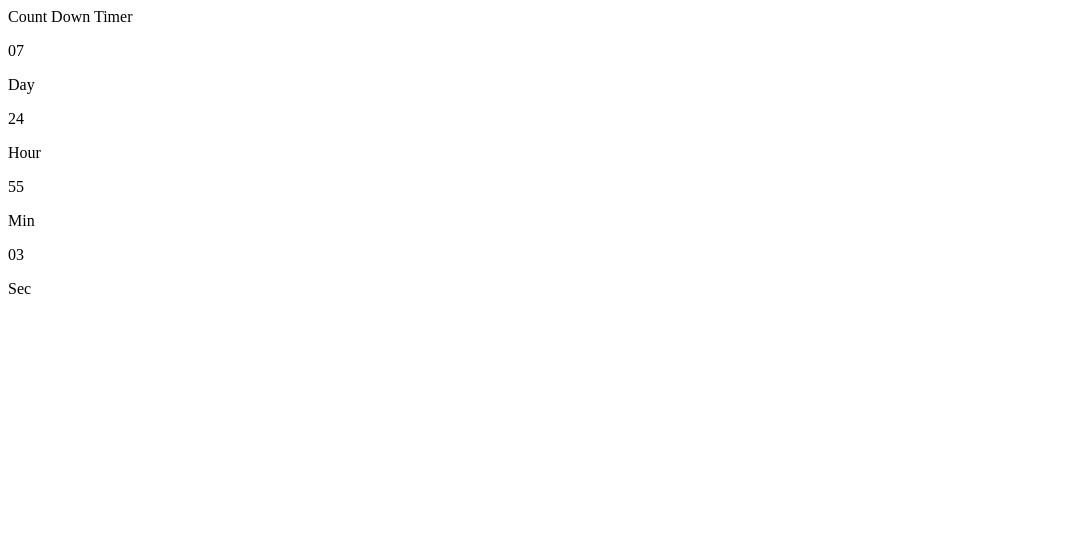
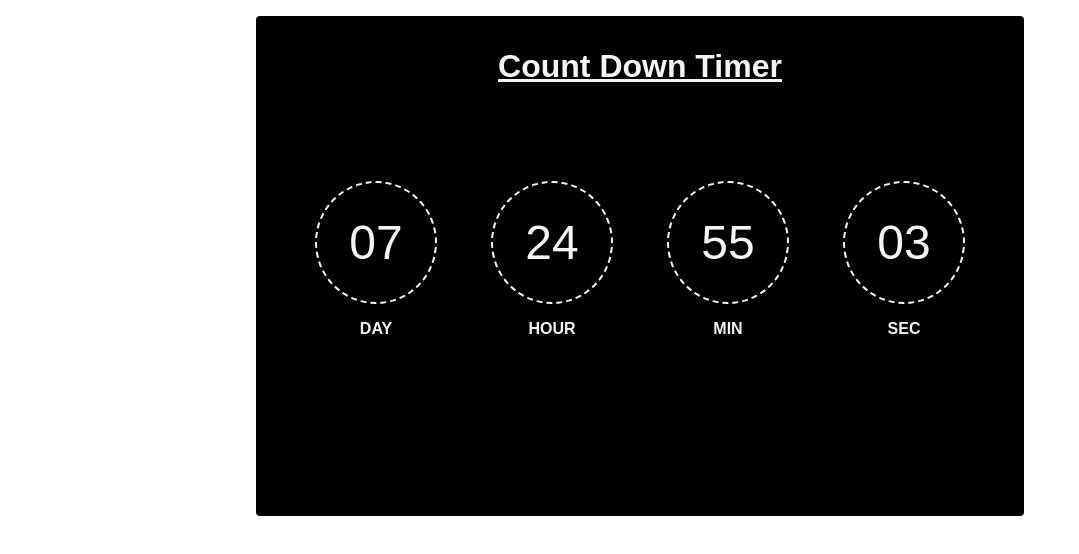
Before and after one commit to jvbigio/timer-project, a plain HTML site: page index.html in a window 1280 px wide. Shown: the whole page, without its empty margins (0-1079 px from the left). Drawn offline with Linux system fonts and the light colour scheme.

Commit message:
Added CSS

```diff
--- a/index.html
+++ b/index.html
@@ -15,7 +15,7 @@
     <div class="container">
       <div class="timer">
         <div class="timer__header">
-          <div class="timer__title">Count Down Timer</div>
+          <h1 class="timer__title">Count Down Timer</h1>
         </div>
         <div class="timer__body">
           <div class="timer__item">
--- a/styles.css
+++ b/styles.css
@@ -0,0 +1,58 @@
+* {
+  margin: 0;
+  padding: 0;
+  box-sizing: border-box;
+}
+
+body {
+  font-family: Arial, Helvetica, sans-serif;
+}
+
+main {
+  margin-top: 1rem;
+}
+
+.container {
+  max-width: 768px;
+  margin: 0 auto;
+}
+
+.timer {
+  background: black;
+  border-radius: 4px;
+  padding: 2rem;
+  height: 500px;
+}
+
+.timer__header {
+  text-align: center;
+  color: whitesmoke;
+  text-decoration: underline;
+}
+/* justify content below comes with display: flex */
+.timer__body {
+  margin-top: 6rem;
+  display: flex;
+  justify-content: space-around;
+}
+
+.timer__day,
+.timer__hour,
+.timer__min,
+.timer__sec {
+  font-size: 3rem;
+  text-align: center;
+  color: whitesmoke;
+  border-radius: 50%;
+  /* border radius makes circle */
+  border: 2px dashed whitesmoke;
+  padding: 2rem;
+}
+
+.timer__label {
+  color: whitesmoke;
+  text-align: center;
+  margin-top: 1rem;
+  font-weight: bold;
+  text-transform: uppercase;
+}
```
